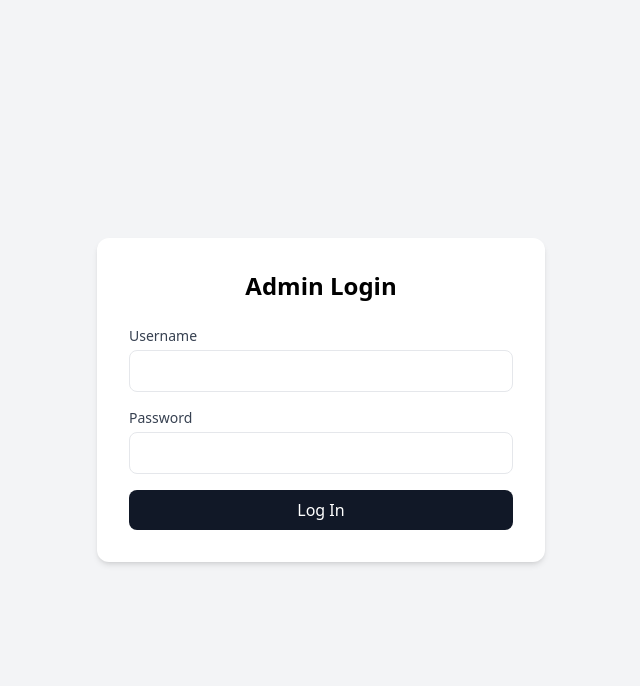
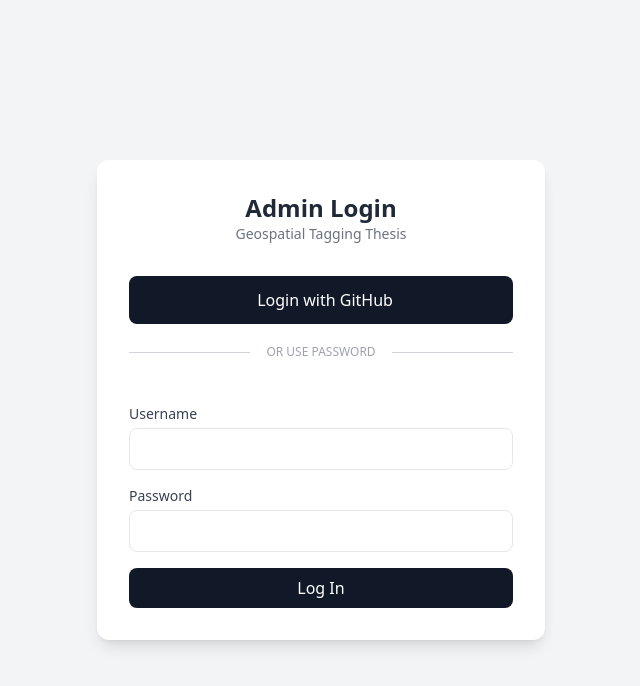
Before and after one commit to phaze7r/geospatial-tagging-thesis, a Flask app: page /login in a window 1280 px wide. Shown: the top 686 px of the page, without its empty margins (319-959 px from the left). Run offline with Flask 3, Linux system fonts and the light colour scheme; some libraries are stand-ins or nearby versions.

Commit message:
Security: Add GitHub OAuth for Admin Login

```diff
--- a/web_app/app.py
+++ b/web_app/app.py
@@ -3,16 +3,26 @@
 # Ensure web_app directory is in python path
 sys.path.append(os.path.dirname(os.path.abspath(__file__)))
 
-from flask import Flask, render_template, jsonify, request, redirect, url_for, flash, send_from_directory
+from flask import Flask, render_template, jsonify, request, redirect, url_for, flash, send_from_directory, session
 from flask_login import LoginManager, login_user, login_required, logout_user, current_user
 from werkzeug.security import generate_password_hash, check_password_hash
 from models import db, AdminUser, ProjectConfig, Note, Report
 from datetime import datetime
+from flask_dance.contrib.github import make_github_blueprint, github
 
 app = Flask(__name__)
 app.config['SECRET_KEY'] = os.environ.get('SECRET_KEY', 'dev-secret-key-change-this')
 app.config['SQLALCHEMY_DATABASE_URI'] = 'sqlite:///site.db'
 app.config['SQLALCHEMY_TRACK_MODIFICATIONS'] = False
+
+# GitHub OAuth Config
+app.config["GITHUB_OAUTH_CLIENT_ID"] = os.environ.get("GITHUB_OAUTH_CLIENT_ID")
+app.config["GITHUB_OAUTH_CLIENT_SECRET"] = os.environ.get("GITHUB_OAUTH_CLIENT_SECRET")
+# Explicitly allow HTTP for OAuth in dev/local (Remove in Prod if HTTPS is set up, but Nginx handles SSL so internal is HTTP)
+os.environ['OAUTHLIB_INSECURE_TRANSPORT'] = '1'
+
+github_bp = make_github_blueprint()
+app.register_blueprint(github_bp, url_prefix="/login")
 
 db.init_app(app)
 login_manager = LoginManager(app)
@@ -136,6 +146,37 @@
     if current_user.is_authenticated:
         return redirect(url_for('admin'))
 
+    # Check for GitHub Login
+    if github.authorized:
+        try:
+            resp = github.get("/user")
+            if resp.ok:
+                account_info = resp.json()
+                username = account_info['login']
+
+                # ALLOWED USERS CHECK
+                # ideally from env, but defaulting to 'phaze7r' as requested
+                allowed_users = os.environ.get('ALLOWED_GITHUB_USERS', 'phaze7r').split(',')
+
+                if username in allowed_users:
+                    # Log in as the local AdminUser 'Faizan'
+                    user = AdminUser.query.filter_by(username='Faizan').first()
+                    if not user:
+                        # Create if doesn't exist (emergency fallback)
+                        user = AdminUser(username='Faizan', password_hash='oauth_login')
+                        db.session.add(user)
+                        db.session.commit()
+
+                    login_user(user)
+                    flash(f'Welcome back, {username}!', 'success')
+                    return redirect(url_for('admin'))
+                else:
+                    flash(f'Access denied for GitHub user: {username}', 'danger')
+            else:
+                 flash('Failed to fetch GitHub user info.', 'danger')
+        except Exception as e:
+            flash(f'GitHub Login Error: {str(e)}', 'danger')
+
     if request.method == 'POST':
         username = request.form.get('username')
         password = request.form.get('password')
--- a/web_app/templates/login.html
+++ b/web_app/templates/login.html
@@ -8,8 +8,25 @@
 </head>
 
 <body class="bg-gray-100 h-screen flex items-center justify-center">
-    <div class="bg-white p-8 rounded-xl shadow-md w-full max-w-md">
-        <h1 class="text-2xl font-bold text-center mb-6">Admin Login</h1>
+    <div class="bg-white p-8 rounded-xl shadow-lg w-full max-w-md">
+        <div class="text-center mb-8">
+            <h1 class="text-2xl font-bold text-gray-800">Admin Login</h1>
+            <p class="text-gray-500 text-sm">Geospatial Tagging Thesis</p>
+        </div>
+
+        <!-- GitHub Login -->
+        <div class="mb-6">
+            <a href="{{ url_for('github.login') }}"
+                class="w-full flex justify-center items-center gap-2 bg-gray-900 text-white p-3 rounded-lg hover:bg-gray-800 transition-colors">
+                <i class="fab fa-github text-xl"></i>
+                Login with GitHub
+            </a>
+            <div class="relative flex py-5 items-center">
+                <div class="flex-grow border-t border-gray-300"></div>
+                <span class="flex-shrink mx-4 text-gray-400 text-xs">OR USE PASSWORD</span>
+                <div class="flex-grow border-t border-gray-300"></div>
+            </div>
+        </div>
 
         {% with messages = get_flashed_messages(with_categories=true) %}
         {% if messages %}
```
